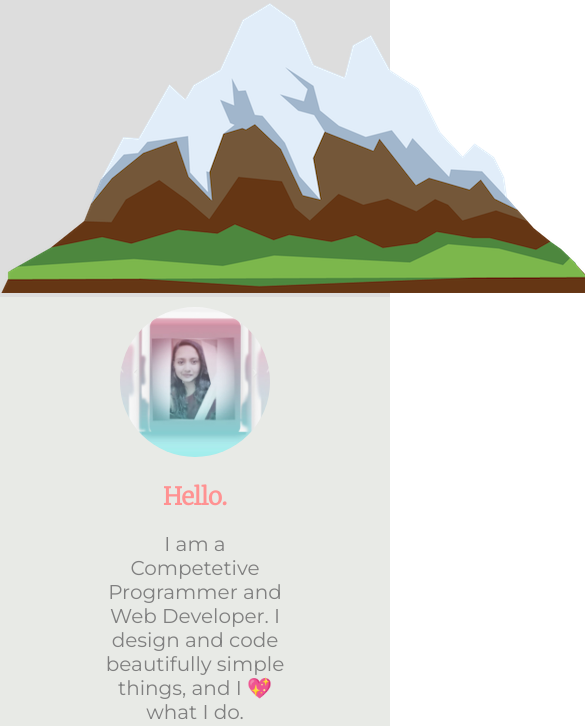
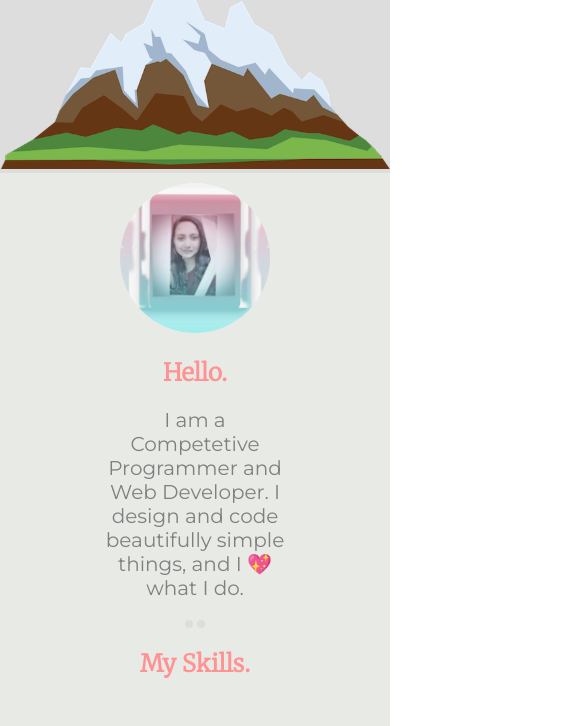
Before and after one commit to JyotiKumari2/CSS-Personal-Site, a plain HTML site: page index.html in a window 390 px wide. Shown: the part 475-1201 px from the top of the page, 585 px wide, since content can reach past the window. Drawn offline with Linux system fonts and the light colour scheme.

Commit message:
Make image responsive

```diff
--- a/style.css
+++ b/style.css
@@ -4,6 +4,10 @@ body{
   font-family: 'Montserrat', sans-serif;
 
 
+}
+img {
+  max-width: 100%;
+  height: auto;
 }
 h1{
   margin: 40px auto 0 auto;
```
